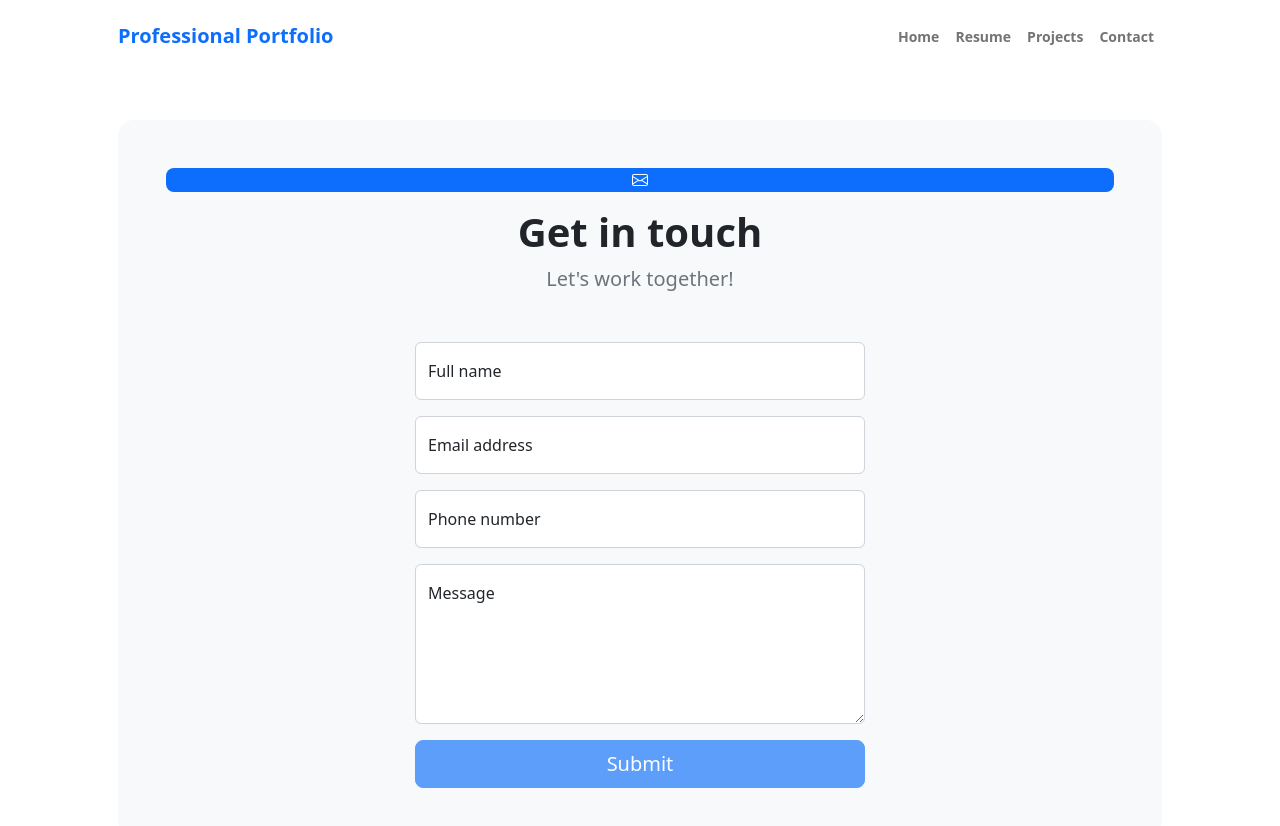
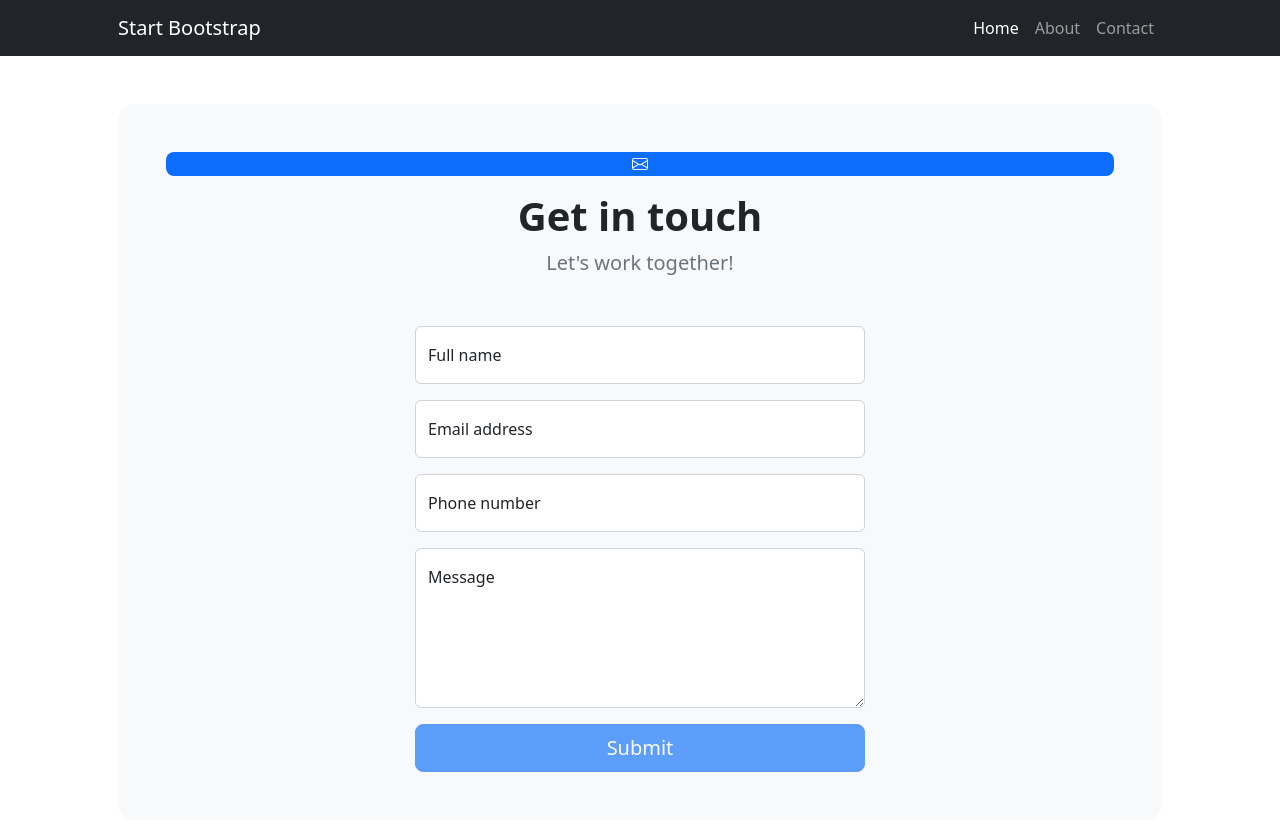
Before and after one commit to GabbyV03/ENGR11A, a plain HTML site: page contact.html in a window 1280 px wide. Drawn offline with nearby package versions, Linux system fonts and the light colour scheme.

Commit message:
fixed nav bar

```diff
--- a/contact.html
+++ b/contact.html
@@ -20,15 +20,14 @@
     <body class="d-flex flex-column">
         <main class="flex-shrink-0">
             <!-- Navigation-->
-            <nav class="navbar navbar-expand-lg navbar-light bg-white py-3">
+             <nav class="navbar navbar-expand-lg navbar-dark bg-dark">
             <div class="container px-5">
-                    <a class="navbar-brand" href="index.html"><span class="fw-bolder text-primary">Professional Portfolio</span></a>
+                <a class="navbar-brand" href="#!">Start Bootstrap</a>
                 <button class="navbar-toggler" type="button" data-bs-toggle="collapse" data-bs-target="#navbarSupportedContent" aria-controls="navbarSupportedContent" aria-expanded="false" aria-label="Toggle navigation"><span class="navbar-toggler-icon"></span></button>
                 <div class="collapse navbar-collapse" id="navbarSupportedContent">
-                        <ul class="navbar-nav ms-auto mb-2 mb-lg-0 small fw-bolder">
-                            <li class="nav-item"><a class="nav-link" href="index.html">Home</a></li>
-                            <li class="nav-item"><a class="nav-link" href="resume.html">Resume</a></li>
-                            <li class="nav-item"><a class="nav-link" href="projects.html">Projects</a></li>
+                    <ul class="navbar-nav ms-auto mb-2 mb-lg-0">
+                        <li class="nav-item"><a class="nav-link active" aria-current="page" href="index.html">Home</a></li>
+                        <li class="nav-item"><a class="nav-link" href="about.html">About</a></li>
                         <li class="nav-item"><a class="nav-link" href="contact.html">Contact</a></li>
                     </ul>
                 </div>
```
Lines whose indentation alone changed are shown as unchanged.
